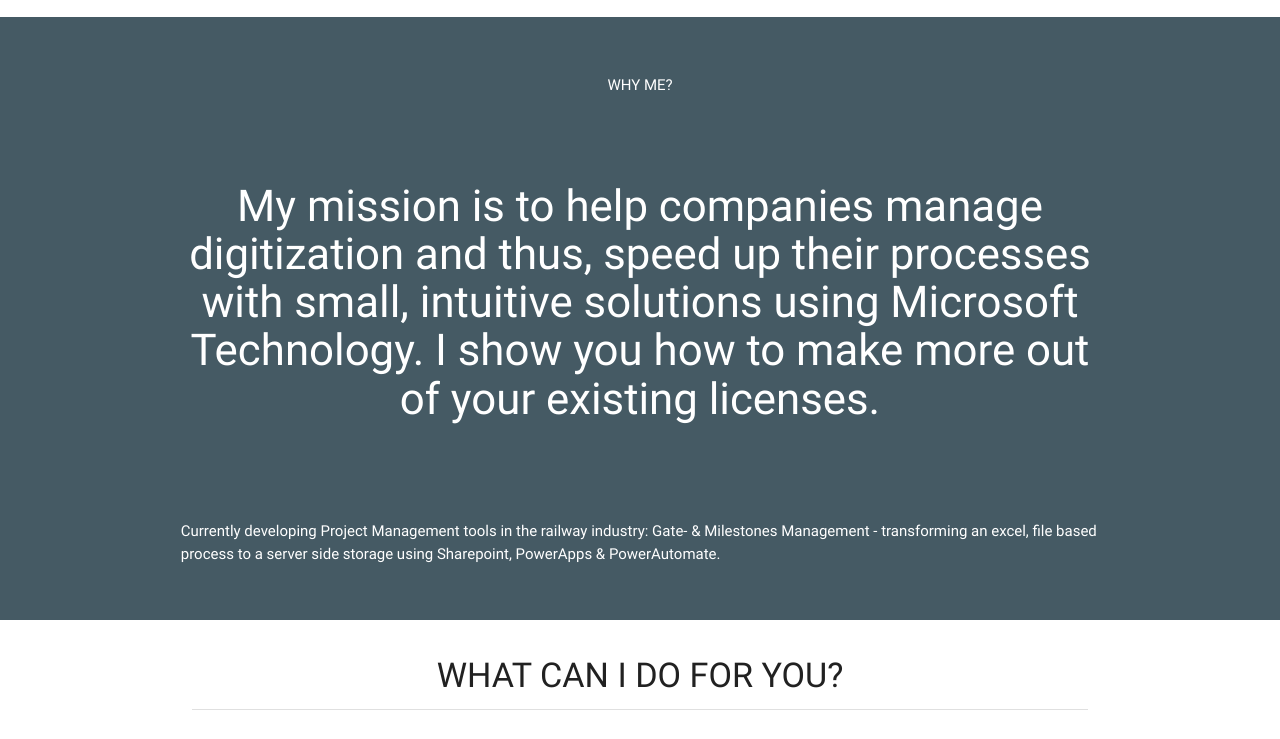
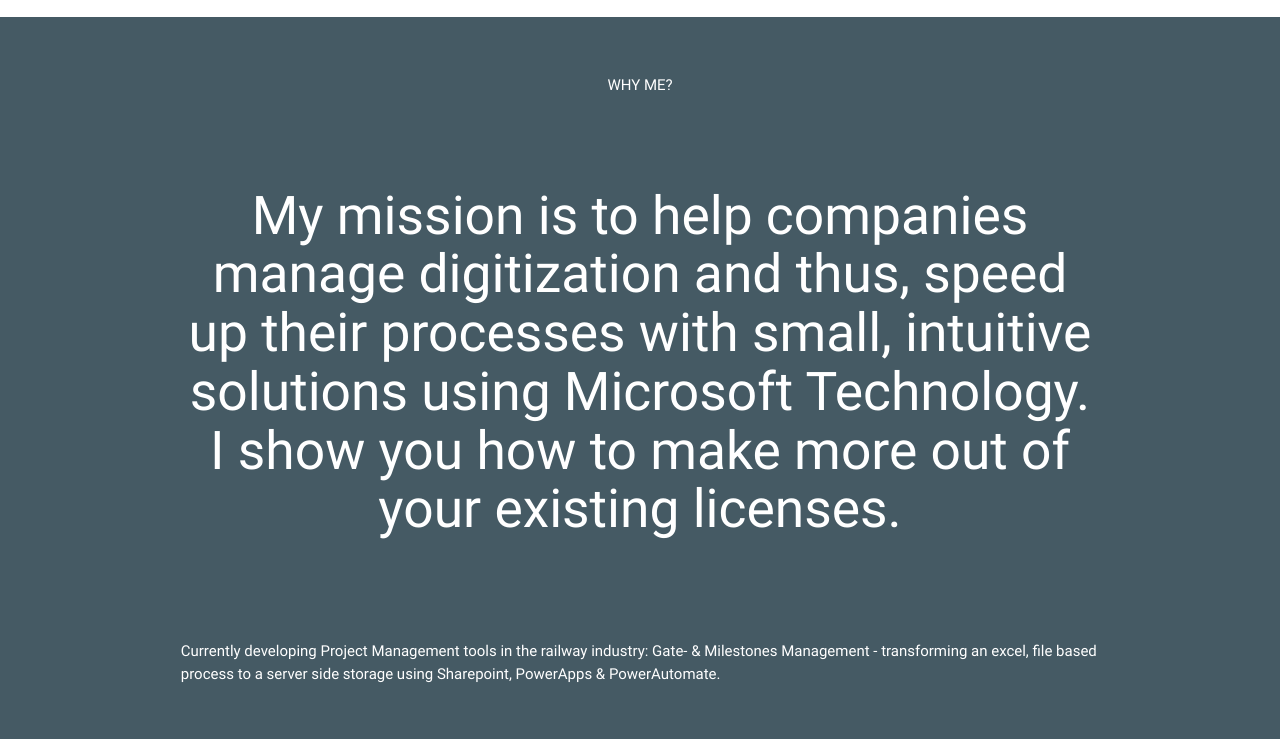
Before and after one commit to petervonb/petervonb.github.io, a website: page index.html in a window 1280 px wide. Shown: the part 431-1170 px from the top of the page. Drawn offline with nearby package versions, Linux system fonts and the light colour scheme.

Commit message:
Update index.html

```diff
--- a/index.html
+++ b/index.html
@@ -70,10 +70,10 @@
                 <div class="row"></div>
                 <div class="row"></div>
                 <div class="row center-align">
-                    <h3>My mission is to help companies manage digitization and thus, speed up their processes with
+                    <h2>My mission is to help companies manage digitization and thus, speed up their processes with
                         small, intuitive solutions using Microsoft Technology.
                         I show you how to make more out of your existing licenses.
-                    </h3>
+                    </h2>
                 </div>
                 <div class="row"></div>
                 <div class="row"></div>
```
